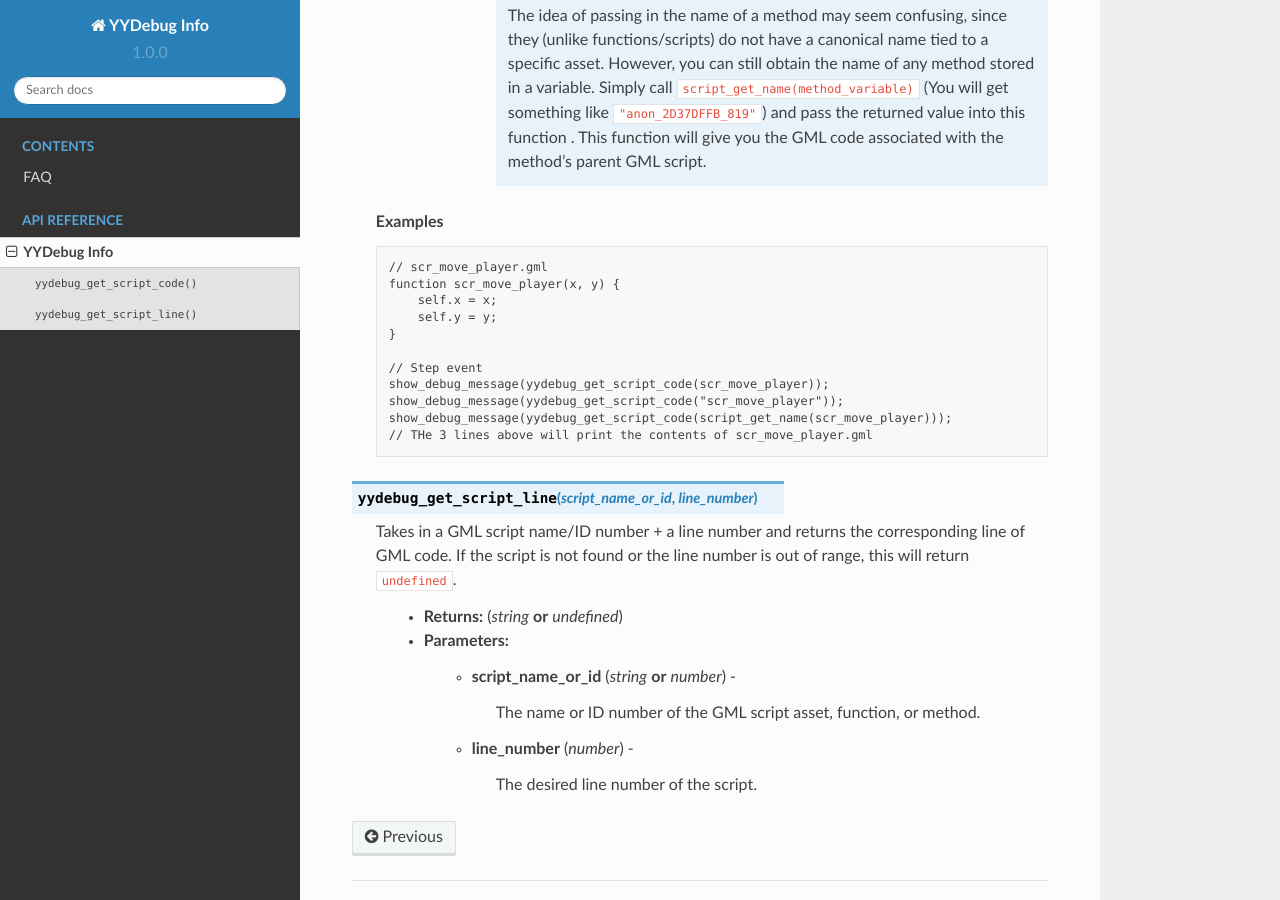
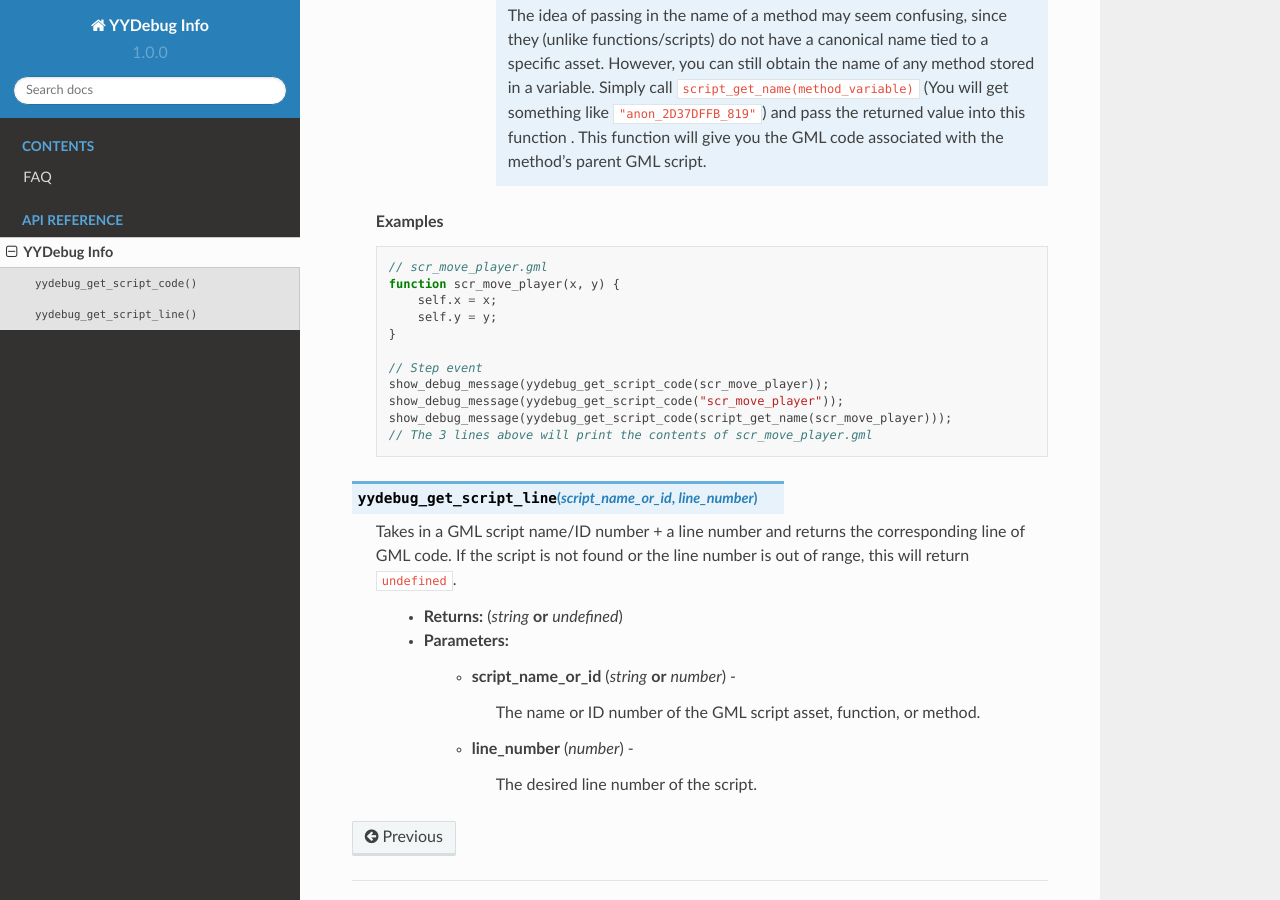
Before and after one commit to pixel-coffee/yydebuginfodocs, a Sphinx documentation site: the page built from docs/source/yydebug_info.rst, in a window 1280 px wide and 900 px high, scrolled down 579 px. Built offline with Sphinx 7.4.7 and the Read the Docs theme 2.0.0, drawn with Linux system fonts in a browser that asks for light colours.

Commit message:
Update yydebug_info.rst

```diff
--- a/docs/source/yydebug_info.rst
+++ b/docs/source/yydebug_info.rst
@@ -26,7 +26,7 @@ YYDebug Info
 
     **Examples**
 
-    .. code-block:: gml
+    .. code-block:: JavaScript
 
         // scr_move_player.gml
         function scr_move_player(x, y) {
@@ -38,7 +38,7 @@ YYDebug Info
         show_debug_message(yydebug_get_script_code(scr_move_player));
         show_debug_message(yydebug_get_script_code("scr_move_player"));
         show_debug_message(yydebug_get_script_code(script_get_name(scr_move_player)));
-        // THe 3 lines above will print the contents of scr_move_player.gml
+        // The 3 lines above will print the contents of scr_move_player.gml
 
 .. py:function:: yydebug_get_script_line(script_name_or_id, line_number)
 
```
